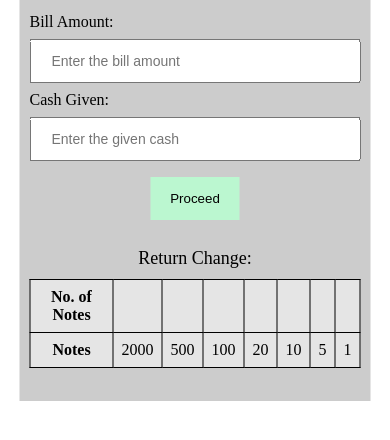
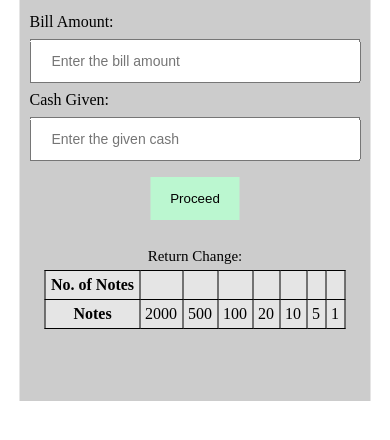
Before and after one commit to ijayesh20/cash-register-app, a plain HTML site: page index.html in a window 390 px wide. Shown: the part 296-736 px from the top of the page. Drawn offline with Linux system fonts and the light colour scheme.

Commit message:
style-responsive

```diff
--- a/style.css
+++ b/style.css
@@ -64,6 +64,10 @@ caption {
 }
     .change-table th,tr,td {
         margin: 0;
-        padding: 8px;
+        padding: 5px;
+    }
+    caption {
+        font-size: 15px;
+        padding-bottom: 5px;
     }
 }
```
